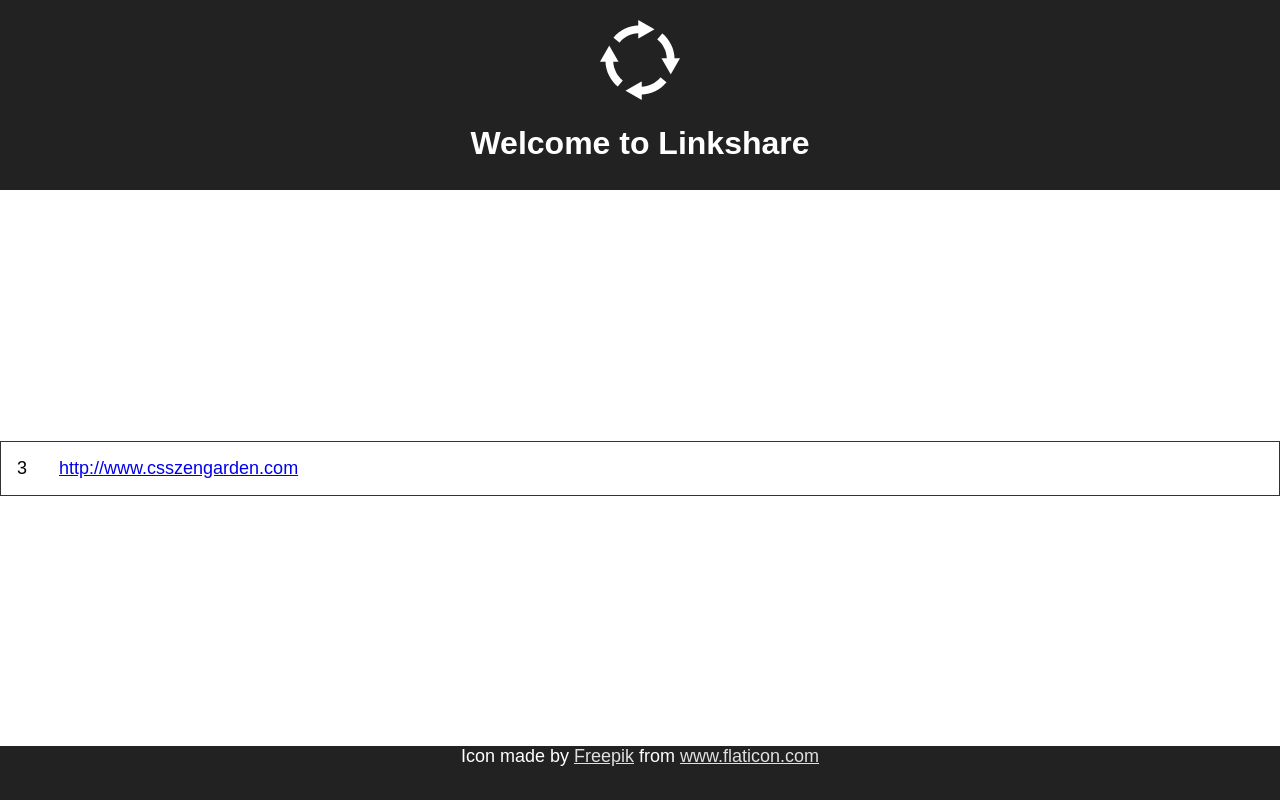
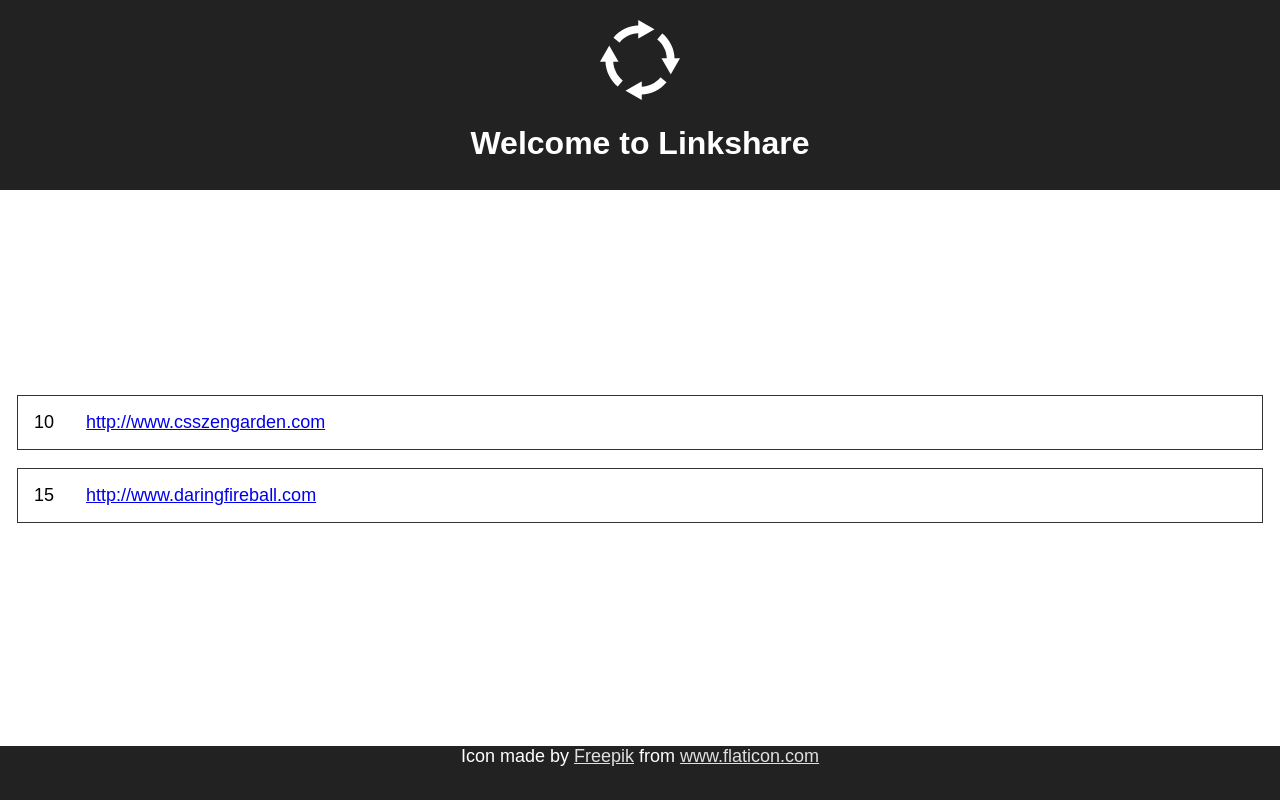
Before and after one commit to vjwilson/linkshare, a React (Create React App) app: page / in a window 1280 px wide. Built offline with nearby package versions, Linux system fonts and the light colour scheme.

Commit message:
Add LinkList component

```diff
--- a/src/components/App/App.js
+++ b/src/components/App/App.js
@@ -1,11 +1,29 @@
 import React, { Component } from 'react';
 import logo from '../../logo.svg';
 
-import LinkItem from '../LinkItem/LinkItem';
+import LinkList from '../LinkList/LinkList';
 
 import './App.css';
 
 class App extends Component {
+  constructor(props) {
+    super(props);
+
+    const links = [
+      {
+        linkUrl: 'http://www.csszengarden.com',
+        favorites: 10
+      },
+      {
+        linkUrl: 'http://www.daringfireball.com',
+        favorites: 15
+      }
+    ];
+
+    this.state = {
+      links: links
+    };
+  }
   render() {
     return (
       <div className="app">
@@ -14,7 +32,7 @@ class App extends Component {
           <h1>Welcome to Linkshare</h1>
         </header>
         <main className="app-intro">
-          <LinkItem favoriteCount="3" linkUrl="http://www.csszengarden.com" />
+          <LinkList links={this.state.links} />
         </main>
         <footer className="app-footer">
           <span className="attribution">
--- /dev/null
+++ b/src/components/LinkList/LinkList.css
@@ -0,0 +1,11 @@
+.link-list {
+  align-items: center;
+  display: flex;
+  flex-direction: column;
+  margin: 1em;
+}
+
+.link-list .link-item {
+  margin-bottom:  1em;
+  width: 100%;
+}
--- /dev/null
+++ b/src/components/LinkList/LinkList.js
@@ -0,0 +1,29 @@
+import React from 'react';
+
+import LinkItem from '../LinkItem/LinkItem';
+
+import './LinkList.css';
+
+const LinkList = ({ links }) => {
+  const cleansedLinks = Array.isArray(links)
+    ? links
+    : [];
+
+  const linkItems = cleansedLinks.map((link, index) => {
+    return (
+      <LinkItem
+        key={index}
+        favoriteCount={link.favorites}
+        linkUrl={link.linkUrl}
+      />
+    );
+  });
+
+  return (
+    <div className="link-list">
+      {linkItems}
+    </div>
+  );
+};
+
+export default LinkList;
```
Also changed, not shown: 1 other file (tests, documents, lock files or other folders).
